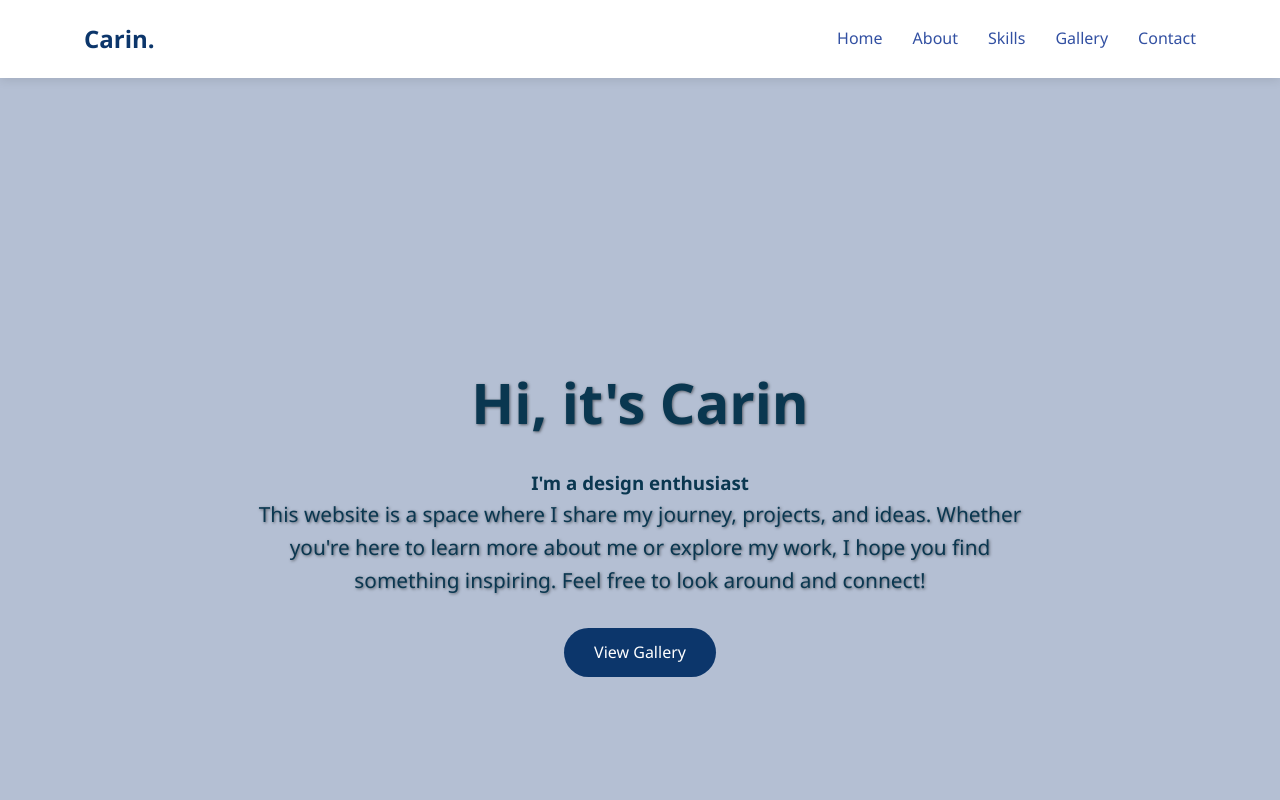
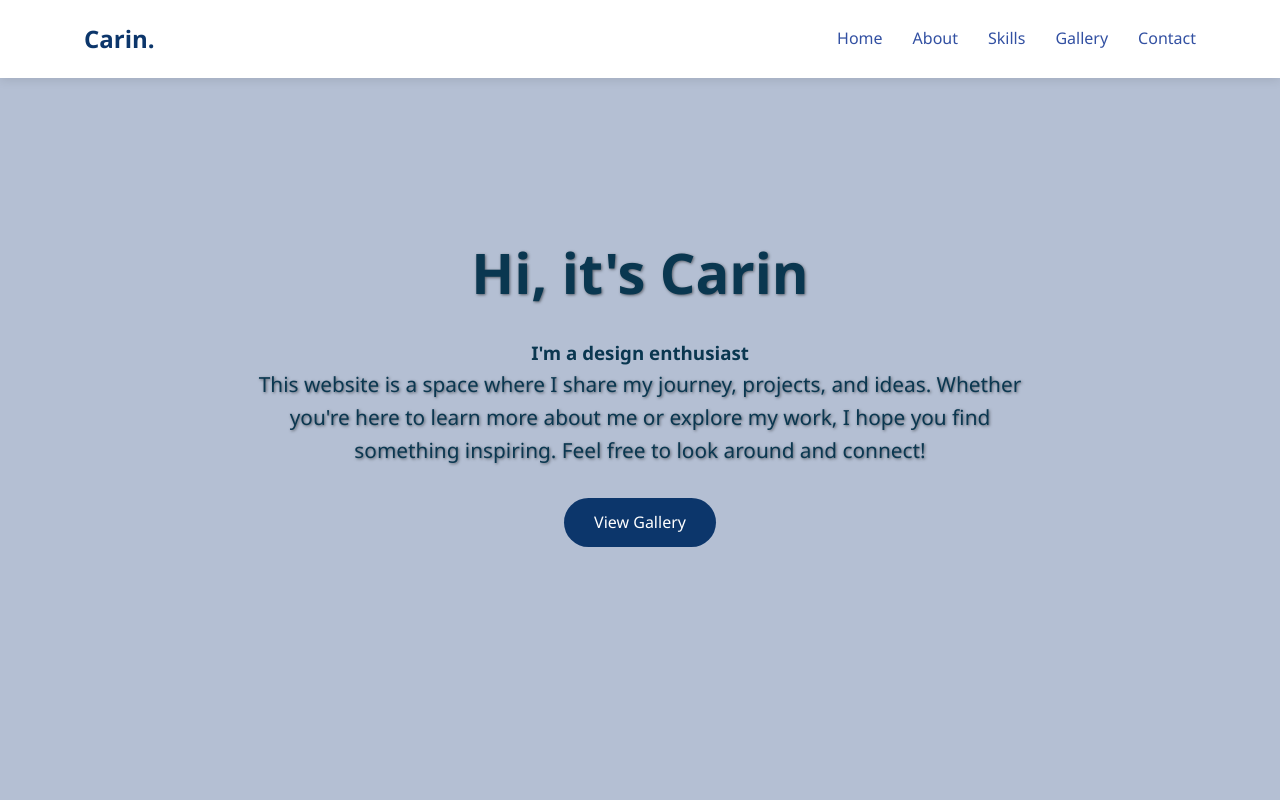
Before and after one commit to CarinLemos20/portfolio, a plain HTML site: page index.html in a window 1280 px wide. Shown: the top 800 px of the page. Drawn offline with Linux system fonts and the light colour scheme.

Commit message:
Update styles.css
Signed-off-by: CarinLemos20 <carinxlemos@gmail.com>

```diff
--- a/styles.css
+++ b/styles.css
@@ -107,7 +107,7 @@ nav {
     max-width: 800px;
     margin: 0 auto;
     text-align: center;
-    padding-top: 35vh;
+    padding-top: 150px;
     color: #0a3750;
 }
 
```
